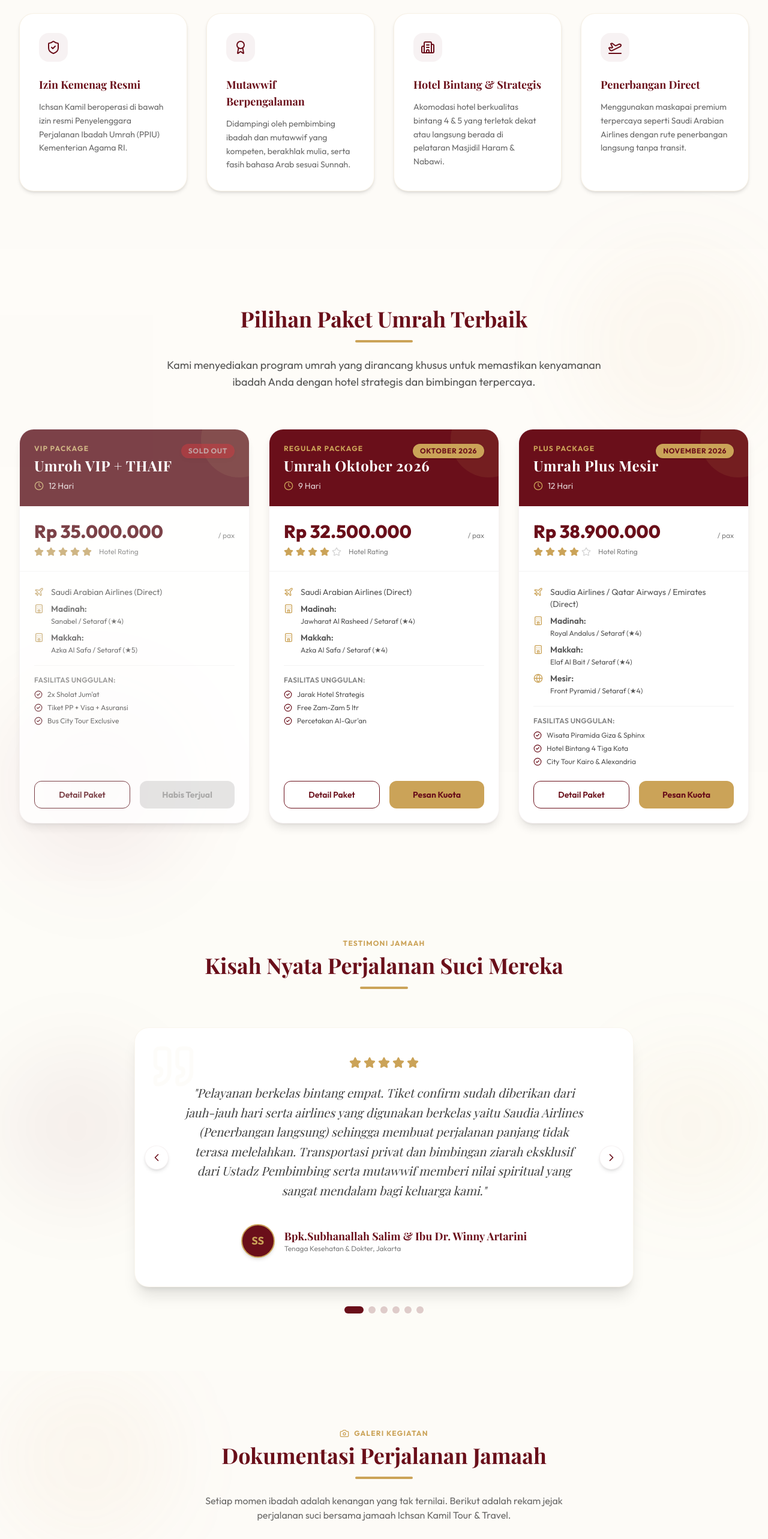
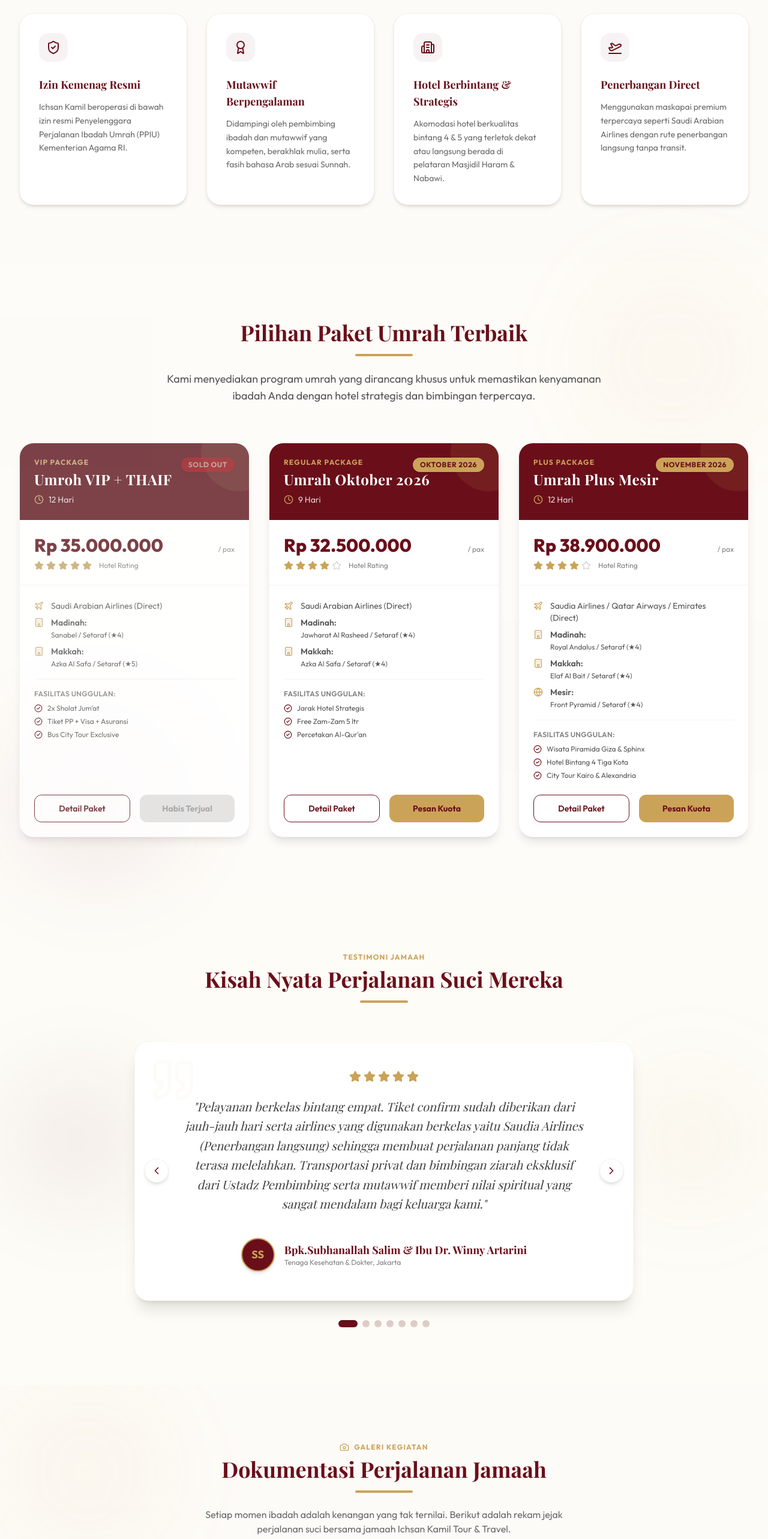
Before and after one commit to ahmadmaulana091/ichsan-kamil, a React (Vite) app: page / in a window 1280 px wide. Shown: the part 1000-3566 px from the top of the page at 60% size. Built offline with nearby package versions, Linux system fonts and the light colour scheme; a web font is replaced by a local one.

Commit message:
Revisi 16072026

```diff
--- a/src/components/Features.jsx
+++ b/src/components/Features.jsx
@@ -14,7 +14,7 @@ const FEATURES = [
   },
   {
     icon: Building2,
-    title: "Hotel Bintang & Strategis",
+    title: "Hotel Berbintang & Strategis",
     desc: "Akomodasi hotel berkualitas bintang 4 & 5 yang terletak dekat atau langsung berada di pelataran Masjidil Haram & Nabawi."
   },
   {
--- a/src/components/Footer.jsx
+++ b/src/components/Footer.jsx
@@ -192,7 +192,7 @@ export default function Footer() {
                 <Clock className="w-5 h-5 text-gold mr-3 mt-0.5 flex-shrink-0" />
                 <div>
                   <span className="block font-semibold">Jam Operasional:</span>
-                  <span className="text-xs">Senin - Sabtu: 08.00 - 17.00 WIB</span>
+                  <span className="text-xs">Senin - Sabtu: 09.00 - 17.00 WIB</span>
                 </div>
               </li>
             </ul>
--- a/src/components/PackageGrid.jsx
+++ b/src/components/PackageGrid.jsx
@@ -21,7 +21,7 @@ const PACKAGES = [
     brosurUrl: "https://wa.me/6287771000018?text=Assalamualaikum%20Ichsan%20Kamil%2C%20saya%20ingin%20meminta%20brosur%20paket%20Umrah%20Oktobert%20(2026)",
     highlights: ["2x Sholat Jum'at", "Tiket PP + Visa + Asuransi", "Bus City Tour Exclusive"],
     itinerary: [
-      "Hari 1: Berkumpul di PT Ichsan Kami pukul 03.30 WIB pelepasan dan menuju Bandara Terminal 3 (5 jam sebelum keberangkatan). Sarapan, briefing dan check-in pesawat. Pukul 09.10 Pesawat SV817 By Saudia Airlines Take Off menuju Jeddah. Landing pukul 14.40 waktu setempat. Menuju hotel beristirahat sejenak, makan malam dan persiapan pelaksaaan Umroh Ke-1 (Miqot Umroh ke-1 dilakukan di pesawat atau dibandara melihat situasi dan kondisi).",
+      "Hari 1: Berkumpul di PT Ichsan Kami pukul 03.30 WIB pelepasan dan menuju Bandara Terminal 2F (5 jam sebelum keberangkatan). Sarapan, briefing dan check-in pesawat. Pukul 09.10 Pesawat SV817 By Saudia Airlines Take Off menuju Jeddah. Landing pukul 14.40 waktu setempat. Menuju hotel beristirahat sejenak, makan malam dan persiapan pelaksaaan Umroh Ke-1 (Miqot Umroh ke-1 dilakukan di pesawat atau dibandara melihat situasi dan kondisi).",
       "Hari 2: Qiyamullail dan memperbanyak ibadah di Masjidil Haram, sarapan pagi dan persiapan sholat jum’at serta kegiatan pribadi Jamaah diberikan waktu bebas untuk memperbanyak Ibadah, seperti Tadarus Alquran, berdzikir, Itikaf dan Amalan Sunnah lainnya.",
       "Hari 3: Qiyamulail dan memperbanyak ibadah di Masjidil Haram. Sarapan pagi dan Jamaah kumpul di lobby pukul 07.00 (on-time) persiapan City Tour Kota Makkah (Jabal Tsur, Padang Arafah, Jabal Rahmah, Muzdhalifah, Mina, Jabal Nur, Ji’Rona) dan Miqot Umroh ke-2 serta pelaksanaan Umroh ke-2 (diwajibkan membawa pakaian ihram).",
       "Hari 4: Qiyamullail dan memperbanyak ibadah di Masjidil Haram, sarapan pagi dan kegiatan pribadi Jamaah diberikan waktu bebas untuk memperbanyak Ibadah, seperti Tadarus Alquran, berdzikir, Itikaf dan Amalan Sunnah lainnya.",
@@ -85,7 +85,7 @@ const PACKAGES = [
     brosurUrl: "https://wa.me/6287771000018?text=Assalamualaikum%20Ichsan%20Kamil%2C%20saya%20ingin%20meminta%20brosur%20paket%20Umrah%20Plus%20Mesir",
     highlights: ["Wisata Piramida Giza & Sphinx", "Hotel Bintang 4 Tiga Kota", "City Tour Kairo & Alexandria"],
     itinerary: [
-      "Hari 1: Berkumpul di PT Ichsan Kamil pukul 05.00 WIB. Pelepasan jamaah dan menuju Bandara Soekarno-Hatta Terminal 3. Briefing perjalanan, check-in, dan boarding pesawat EgyptAir/Saudia menuju Madinah via transit.",
+      "Hari 1: Berkumpul di PT Ichsan Kamil pukul 05.00 WIB. Pelepasan jamaah dan menuju Bandara Soekarno-Hatta Terminal  2F. Briefing perjalanan, check-in, dan boarding pesawat EgyptAir/Saudia menuju Madinah via transit.",
       "Hari 2: Tiba di Bandara Prince Mohammed bin Abdulaziz, Madinah. Proses imigrasi dan pengambilan bagasi. Menuju Hotel Royal Andalus, check-in, dan istirahat. Sholat Ashar berjamaah di Masjid Nabawi. Makan malam dan pengenalan lingkungan sekitar Masjid Nabawi.",
       "Hari 3: Qiyamullail dan sholat Subuh berjamaah di Masjid Nabawi. Sarapan pagi. Berziarah ke Makam Nabi Muhammad ﷺ (Raudhah – sesuai jadwal Muasasah). Pengenalan sekitar Masjid Nabawi: Pemakaman Baqi, Saqifah Bani Saidah, Masjid Abu Bakar, Masjid Ghomamah, Masjid Ali. Sore hari bebas beribadah.",
       "Hari 4: Qiyamullail dan sholat Subuh di Masjid Nabawi. Sarapan. Pukul 07.00 (on-time) City Tour Madinah: Percetakan Al-Qur'an, Masjid Quba (masjid pertama dalam Islam), Masjid Qiblatain, Jabal Uhud dan Makam Syuhada Uhud, Masjid Khandak, Kebun & Pasar Kurma. Sore hari bebas ibadah mandiri.",
@@ -100,7 +100,7 @@ const PACKAGES = [
       "Hari 13: Sarapan di hotel. Day Trip ke Alexandria (3 jam dari Kairo): Benteng Qaitbay (bekas lokasi Mercusuar Alexandria, salah satu Keajaiban Dunia Kuno). Perpustakaan Alexandrina (Bibliotheca Alexandrina). Masjid Abu Abbas Al-Mursi. Pantai Mediterania & Corniche Alexandria. Makan siang seafood khas pesisir. Kembali ke Kairo. Makan malam dan persiapan kepulangan.",
       "Hari 14: Sarapan pagi di hotel. Check-out. Transfer ke Bandara Internasional Cairo untuk penerbangan kembali ke Jakarta. Tiba di Bandara Soekarno-Hatta. Perjalanan Umrah Plus Mesir selesai — membawa oleh-oleh iman dan kenangan peradaban."
     ],
-    inclusions: ["Visa Umrah Resmi & Asuransi KSA", "Visa Mesir (Egypt Visa on Arrival diurus panitia)", "Tiket Pesawat PP Saudia Airlines / Qatar Airways / Emirates", "Hotel Bintang 4: Royal Andalus Madinah, Elaf Al Bait & Front Pyramid", "Bus AC Eksklusif (Madinah-Makkah & di Mesir)", "Tour Leader & Mutawwif Berpengalaman", "Pemandu Wisata Lokal Mesir (berbahasa Indonesia)", "Katering 3x Sehari (Tanah Suci) + Makan siang & malam (Mesir)", "Tiket Masuk Piramida Giza, Sphinx & Museum Mesir", "Perlengkapan Umrah Lengkap (koper, ihram/mukena, dll)", "Air Zamzam 5 Liter"],
+    inclusions: ["Visa Umrah Resmi & Asuransi KSA", "Visa Mesir (Egypt Visa on Arrival diurus panitia)", "Tiket Pesawat PP Saudia Airlines / Qatar Airways / Emirates", "Hotel Bintang 4: Royal Andalus Madinah, Elaf Al Bait & Front Pyramid", "Bus AC Eksklusif (Madinah-Makkah & di Mesir)", "Tour Leader & Mutawwif Berpengalaman", "Pemandu Wisata Lokal Mesir (berbahasa Indonesia)", "Katering 3x Sehari (Tanah Suci) + Makan siang & malam (Mesir)", "City Tour Sejarah Mesir (Piramida Giza, Sphinx & Museum Mesir, dll)", "Perlengkapan Umrah Lengkap (koper, ihram/mukena, dll)", "Air Zamzam 5 Liter"],
     exclusions: ["Pembuatan Passport & Suntik Meningitis", "Biaya Laundry & Kebutuhan Pribadi", "Kelebihan Bagasi", "Pengeluaran Pribadi Selama di Mesir"]
   },
   // {
--- a/src/components/Testimonials.jsx
+++ b/src/components/Testimonials.jsx
@@ -49,6 +49,14 @@ const REVIEWS = [
     text: "Subhanallah, ini umrah pertama saya dan orang tua saya memilihkan Ichsan Kamil. Tidak mengecewakan sama sekali. Pembimbing ibadah sangat sabar menjelaskan setiap doa dan tata cara serta frendly sehingga nyaman untuk saya yang anak kuliah an. Saya sangat terkesan dengan koordinasi yang rapi dari awal hingga pulang ke tanah air serta sangat kekeluargaan sekali baik anak muda maupun orang tua.",
     stars: 5,
     initials: "NH"
+  },
+  {
+    id: 7,
+    name: "Bpk. Kartiman, S. H & Ibu Asih",
+    role: "Polisi, Jakarta",
+    text: "Pengalaman yang luar biasa dan tak kan pernah terlupakan umroh bersama Ichsan Kamil, diberikan pelayanan untuk dapat mencium Kiswah dan Alhamdulillah dapat mencium langsung kiswah. MasyAllah TabarakAllah.",
+    stars: 5,
+    initials: "KA"
   }
 ];
 
```
